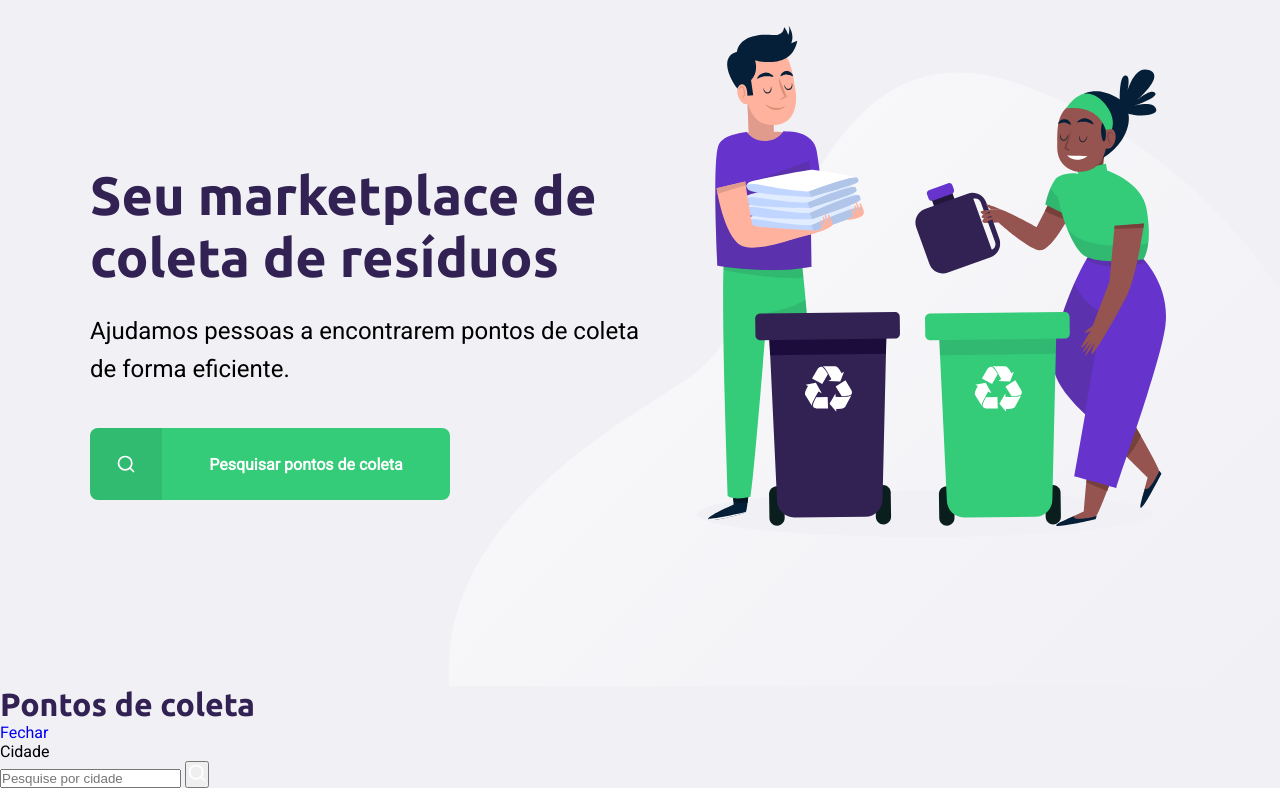
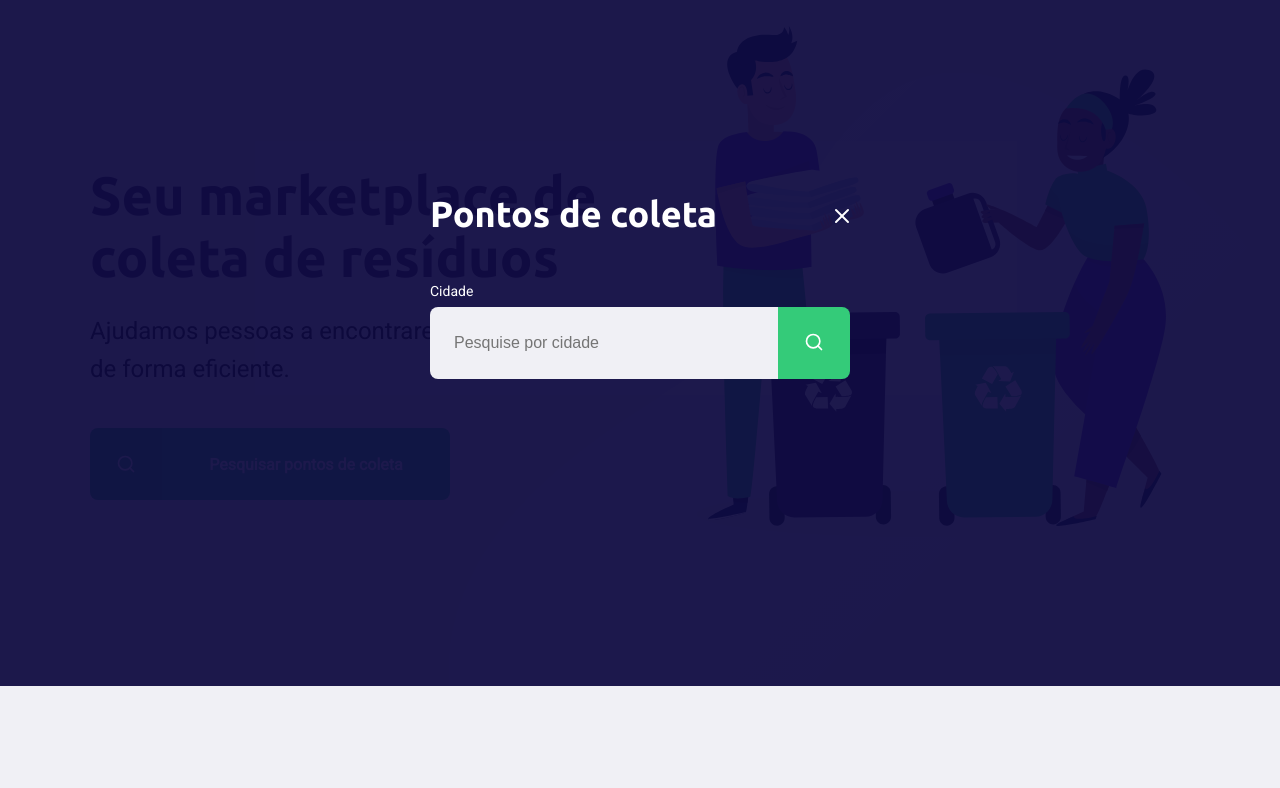
Before and after one commit to joaodivinod/Ecoleta, a plain HTML site: page index.html in a window 1280 px wide. Both pictures are taken after a click on the link "Pesquisar pontos de coleta". Shown: the part 114-902 px from the top of the page. After the commit the page ends 800 px from the top, so only its background shows below. Drawn offline with Linux system fonts and the light colour scheme.

```diff
--- a/css/modal.css
+++ b/css/modal.css
@@ -0,0 +1,86 @@
+#modal{
+    background-color: #0E0A41Ef;
+
+    height: 100vh;
+    width: 100vw;
+
+    position: fixed;
+    top:0;
+
+    display: flex;
+    justify-content: center;
+    align-items: center;
+
+    transition: 400ms;
+}
+
+#modal .content{
+    color: #fff;
+    width: 420px;
+
+}
+#modal.hide{
+    display: none;
+}
+#modal .header{
+    display: flex;
+    align-items: center;
+    justify-content: space-between;
+    margin-bottom: 48px;
+
+}
+
+#modal .header a{
+    background-image: url("../img/x.svg");
+    width: 20px;
+    height: 20px;
+
+    display: flex;
+
+    font-size: 0.01px;
+}
+
+#modal .header h1{
+    color: #fff;
+
+    font-size: 36px;
+    line-height: 42px;
+
+}
+
+#modal form label{
+    font-size: 14px;
+    line-height: 16px;
+    display: block;
+    margin-bottom: 8px;
+}
+
+#modal form .field{
+    display: flex;
+}
+
+#modal form input{
+    flex: 1;
+    background: #f0f0f5;
+    border-radius: 8px 0 0 8px;
+    border:none;
+    padding: 16px 24px;
+
+    font-size: 16px;
+
+    color: #c6c680;
+}
+
+#modal form button{
+    width: 72px;
+    height: 72px;
+    background-color: var(--primary-color);
+    border: 0;
+    border-radius:0 8px 8px 0px;
+}
+
+#modal form button:hover{
+    background-color:#2fb85e;
+    cursor: pointer;
+    transition: 400ms;
+}
--- /dev/null
+++ b/css/search-results.css
@@ -0,0 +1,89 @@
+body::after {
+    content: "";
+    position: fixed;
+    background-color: white;
+    top: 260px;
+    right: 0;
+    left: 0;
+    bottom: 0;
+    z-index: -1;
+}
+
+
+/* */
+
+#page-search-results {
+    width: 90%;
+    max-width: 1100px;
+    margin: 0 auto;
+}
+
+#page-search-results header {
+    display: flex;
+    justify-content: space-between;
+    align-items: center;
+    margin-top: 48px;
+}
+
+#page-search-results header a {
+    color: var(--title-color);
+    font-weight: bold;
+    display: flex;
+    align-items: center;
+}
+
+#page-search-results header a span {
+    margin-right: 16px;
+    background-image: url('../img/arrow-left.svg');
+    display: flex;
+    width: 20px;
+    height: 20px;
+}
+
+
+/* */
+
+main {
+    margin: 48px;
+}
+
+main h4 {
+    font-weight: normal;
+    font-family: Robot, sans-serif;
+    margin-bottom: 32px;
+}
+
+main .cards {
+    display: grid;
+    grid-template-columns: 1fr 1fr 1fr;
+    gap: 24px;
+}
+
+main .card img {
+    width: 100%;
+    height: 150px;
+    object-fit: cover;
+    border-radius: 8px 8px 0 0;
+}
+
+main .card h1 {
+    margin-top: 32px;
+    font-size: 36px;
+    line-height: 41px;
+    color: #322153;
+}
+
+main .card h3 {
+    margin: 24px 0;
+    font-family: Robot, sans-serif;
+    font-weight: normal;
+    font-size: 24px;
+    line-height: 34px;
+    color: var(--primary-color);
+}
+
+main .card p {
+    font-size: 16px;
+    line-height: 26px;
+    color: #6c6c80;
+}
--- a/index.html
+++ b/index.html
@@ -50,7 +50,7 @@
                 <label for="search">Cidade</label>
                 <div class="search field">
                     <input
-                        type="text"
+                        type="text" -
                         name="search"
                         placeholder="Pesquise por cidade"
                         >
--- a/js/index.js
+++ b/js/index.js
@@ -0,0 +1,11 @@
+const buttonSearch = document.querySelector("#page-home main a")
+const modal = document.querySelector("#modal")
+const close = document.querySelector("#modal .header a")
+
+buttonSearch.addEventListener("click",() => {
+    modal.classList.remove("hide")
+})
+
+close.addEventListener("click",()=>{
+    modal.classList.add("hide")
+})
```
Also changed, not shown: search-results.html (added, +51 -0 lines).
